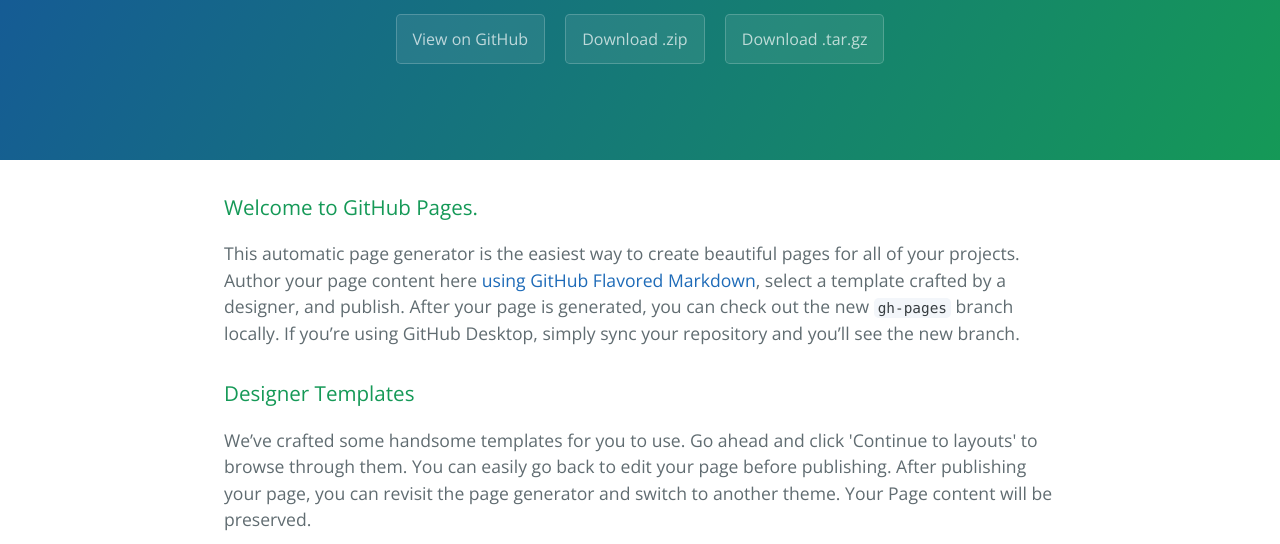
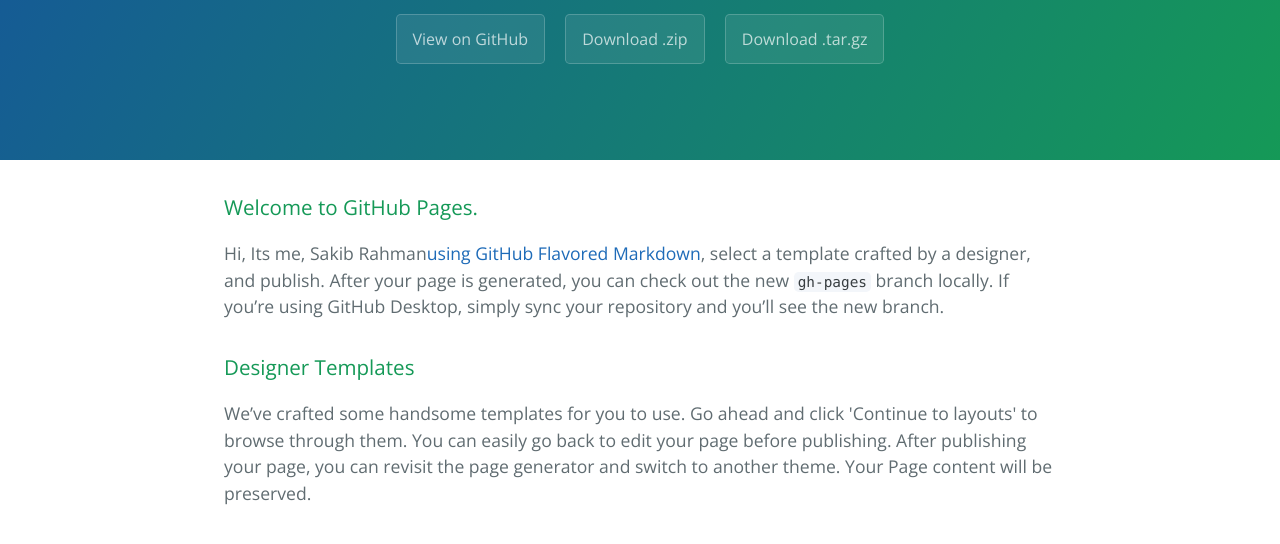
Before and after one commit to sakib59/sakib-, a plain HTML site: page index.html in a window 1280 px wide. Shown: the part 176-720 px from the top of the page. Drawn offline with nearby package versions, Linux system fonts and the light colour scheme.

Commit message:
Update index.html

```diff
--- a/index.html
+++ b/index.html
@@ -22,7 +22,7 @@
       <h3>
 <a id="welcome-to-github-pages" class="anchor" href="#welcome-to-github-pages" aria-hidden="true"><span aria-hidden="true" class="octicon octicon-link"></span></a>Welcome to GitHub Pages.</h3>
 
-<p>This automatic page generator is the easiest way to create beautiful pages for all of your projects. Author your page content here <a href="https://guides.github.com/features/mastering-markdown/">using GitHub Flavored Markdown</a>, select a template crafted by a designer, and publish. After your page is generated, you can check out the new <code>gh-pages</code> branch locally. If you’re using GitHub Desktop, simply sync your repository and you’ll see the new branch.</p>
+<p>Hi, Its me, Sakib Rahman<a href="https://guides.github.com/features/mastering-markdown/">using GitHub Flavored Markdown</a>, select a template crafted by a designer, and publish. After your page is generated, you can check out the new <code>gh-pages</code> branch locally. If you’re using GitHub Desktop, simply sync your repository and you’ll see the new branch.</p>
 
 <h3>
 <a id="designer-templates" class="anchor" href="#designer-templates" aria-hidden="true"><span aria-hidden="true" class="octicon octicon-link"></span></a>Designer Templates</h3>
```
